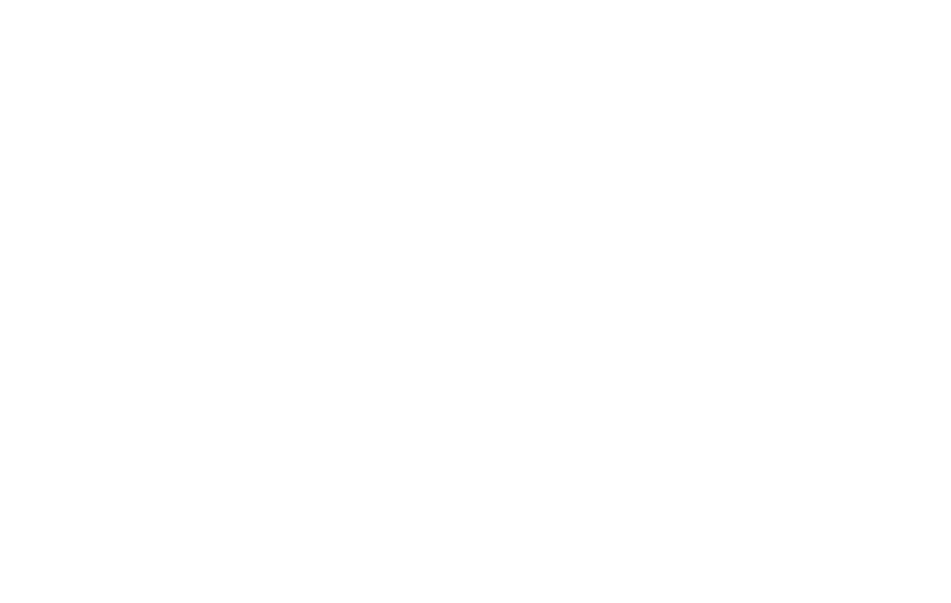
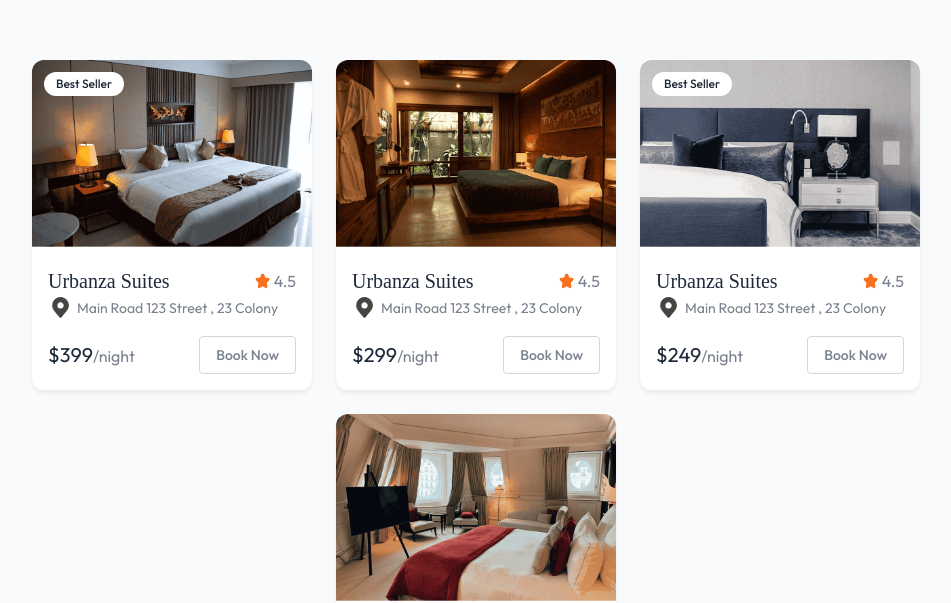
Before and after one commit to Yasintha8/hotel-booking-web-app, a React (Vite) app in the folder client/: page / in a window 1280 px wide. Shown: the part 900-1503 px from the top of the page, without its empty margins (164-1115 px from the left). Before the commit the page ends 800 px from the top, so only its background shows below. Built offline with nearby package versions, Linux system fonts and the light colour scheme; no server answers; the HTML template or start-up script is replaced by a standard one; a web font is replaced by a local one.

Commit message:
created hotelCard & add into section

```diff
--- /dev/null
+++ b/client/src/components/FeaturedDestination.jsx
@@ -0,0 +1,18 @@
+import React from 'react'
+import HotelCard from './HotelCard'
+import { roomsDummyData } from '../assets/assets'
+
+const FeaturedDestination = () => {
+  return (
+
+    <div className='flex flex-col items-center px-6 md:px-16 lg:px-24 bg-slate-50 py-20'>
+        <div className='flex flex-wrap items-center justify-center gap-6 mt-20 '>
+            {roomsDummyData.slice(0,4).map((room, index)=>(
+                <HotelCard key={room._id} room={room} index={index} />
+            ))}
+        </div>
+    </div>
+  )
+}
+
+export default FeaturedDestination
--- a/client/src/components/HotelCard.jsx
+++ b/client/src/components/HotelCard.jsx
@@ -1,15 +1,15 @@
 import React from 'react'
 import { assets } from '../assets/assets'
+import { Link } from 'react-router-dom'
 
 const HotelCard = ({room, index}) => {
   return (
-    <div>
-        <Link to={'/rooms/' +room._id}
-            onClick={()=>
-                scrollTo(0,0)} key ={room._id}>
-            <img src={room.images[0]} alt="" className='relative max-w-70 w-full rounded-xl overflow-hidden bg-white text-gray-500/90 shadow-[0px_4px_4px_rgba(0,0,0,0.05)]' />
 
-            {index % 2 === 0 && <p className='px-3 py-1 absolute top-3 left-3 text-xs bg-white font-medium rounded-full'>Best Seller</p>}
+        <Link to={'/rooms/' +room._id} onClick={()=> scrollTo(0,0)} key ={room._id}
+        className='relative max-w-70 w-full rounded-xl overflow-hidden bg-white text-gray-500/90 shadow-[0px_4px_4px_rgba(0,0,0,0.05)]'>
+            <img src={room.images[0]} alt="" />
+
+            {index % 2 === 0 && <p className='px-3 py-1 absolute top-3 left-3 text-xs bg-white text-gray-800 font-medium rounded-full'>Best Seller</p>}
 
             <div className='p-4 pt-5'>
                 <div className='flex items-center justify-between'>
@@ -30,7 +30,6 @@
                 </div>
             </div>
             </Link>
-    </div>
   )
 }
 
--- a/client/src/pages/Home.jsx
+++ b/client/src/pages/Home.jsx
@@ -1,10 +1,12 @@
 import React from 'react'
 import Hero from '../components/Hero'
+import FeaturedDestination from '../components/FeaturedDestination'
 
 const Home = () => {
   return (
     <>
         <Hero />
+        <FeaturedDestination />
     </>
   )
 }
```
